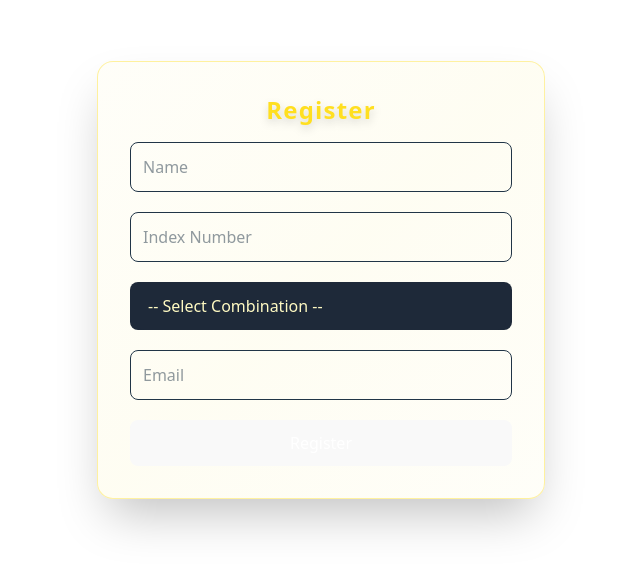
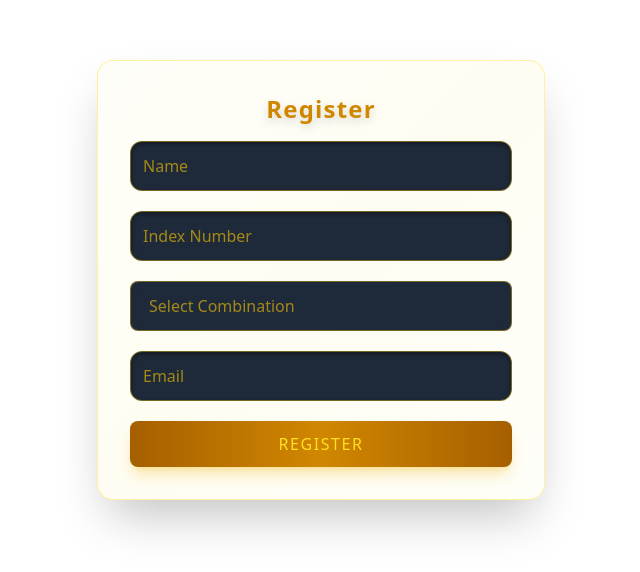
Before and after one commit to shaveenudayanga/lamitie-25, a React (Vite) app in the folder frontend/: page /register in a window 1280 px wide. Shown: the part 120-692 px from the top of the page, without its empty margins (319-959 px from the left). Built offline with nearby package versions, Linux system fonts and the light colour scheme.

Commit message:
change registration form design to lotr

```diff
--- a/frontend/src/components/Button.tsx
+++ b/frontend/src/components/Button.tsx
@@ -1,7 +1,35 @@
 const Button = ({ children, ...props }: any) => (
   <button
     {...props}
-    className="w-full bg-blue-600 text-white py-3 rounded-lg hover:bg-blue-700 transition"
+    className=" w-full
+    py-3
+    rounded-xl
+    font-extrabold
+    tracking-widest
+    uppercase
+    text-yellow-300
+
+    bg-gradient-to-r
+    from-yellow-700
+    via-yellow-600
+    to-yellow-700
+
+    border
+    border-yellow-400/60
+
+    shadow-lg
+    shadow-yellow-500/30
+
+    hover:from-yellow-600
+    hover:via-yellow-400
+    hover:to-yellow-600
+    hover:shadow-yellow-400/60
+
+    active:scale-95
+
+    transition-all
+    duration-300
+    ease-out"
   >
     {children}
   </button>
--- a/frontend/src/components/Input.tsx
+++ b/frontend/src/components/Input.tsx
@@ -1,7 +1,9 @@
-const Input = ({ ...props }) => (
+const Input = ({ className = "", ...props }: any) => (
   <input
     {...props}
-    className="w-full p-3 border rounded-lg focus:outline-none focus:ring-2 focus:ring-blue-500"
+    className={`
+      ${className}
+    `}
   />
 );
 
--- a/frontend/src/pages/Register.tsx
+++ b/frontend/src/pages/Register.tsx
@@ -47,6 +47,7 @@ const combinations = [
 ];
 
 function Register() {
+  const [loading, setLoading] = useState(false);
   const [form, setForm] = useState<StudentForm>({
     name: "",
     index_number: "",
@@ -56,10 +57,29 @@ function Register() {
 
   const handleSubmit = async (e: FormEvent) => {
     e.preventDefault();
+    setLoading(true);
     console.log("form", form);
+    try {
+      const res = await registerStudent(form);
 
-    // await registerStudent(form);
-    alert("Registered successfully");
+      // SUCCESS
+      if (res.data.success) {
+        alert(res.data.message);
+      }
+    } catch (err: any) {
+      // Axios error handling
+      const errorData = err?.response?.data;
+
+      if (errorData?.detail?.success === false) {
+        alert(errorData.detail.detail);
+      } else {
+        alert("Something went wrong. Please try again.");
+      }
+
+      console.error("Registration error:", err);
+    } finally {
+      setLoading(false);
+    }
   };
 
   const handleChange = (
@@ -68,8 +88,30 @@ function Register() {
     setForm({ ...form, [e.target.name]: e.target.value });
   };
 
-  const fieldClass =
-    "w-full p-3 bg-gray-800 text-yellow-100 placeholder-yellow-300 rounded-lg border border-yellow-300/40 focus:ring-2 focus:ring-yellow-500 focus:border-yellow-500 outline-none";
+  const fieldClass = `
+  w-full
+  p-3
+  rounded-xl
+
+  bg-gray-800
+
+  text-yellow-100
+  placeholder-yellow-400/60
+
+  border
+  border-yellow-400/40
+
+  shadow-inner
+  shadow-black/40
+
+  focus:outline-none
+  focus:ring-2
+  focus:ring-yellow-500/70
+  focus:border-yellow-400
+
+  transition-all
+  duration-300
+`;
 
   return (
     <div className="flex items-center justify-center">
@@ -77,7 +119,7 @@ function Register() {
         className="bg-gradient-to-br from-yellow-100/10 via-yellow-200/10 to-yellow-100/10 backdrop-blur-md border border-yellow-300/40 p-8 rounded-2xl shadow-2xl w-full max-w-md space-y-5"
         onSubmit={handleSubmit}
       >
-        <h2 className="text-2xl font-extrabold text-yellow-300 text-center mb-4 tracking-wider drop-shadow-lg">
+        <h2 className="text-2xl font-extrabold text-yellow-600 text-center mb-4 tracking-wider drop-shadow-lg">
           Register
         </h2>
 
@@ -86,6 +128,7 @@ function Register() {
           placeholder="Name"
           className={fieldClass}
           onChange={handleChange}
+          required
         />
 
         <Input
@@ -93,17 +136,26 @@ function Register() {
           placeholder="Index Number"
           className={fieldClass}
           onChange={handleChange}
+          required
         />
 
-        <div className="bg-gray-800 rounded-lg focus-within:ring-2 focus-within:ring-yellow-500 px-1.5">
+        <div
+          className="bg-gray-800 rounded-lg focus-within:ring-2 focus-within:ring-yellow-500 px-1.5 border
+                    border-yellow-400/40"
+        >
           <select
             name="combination"
             value={form.combination}
             onChange={handleChange}
-            className="w-full p-3 bg-gray-800 text-yellow-100 placeholder-yellow-300 rounded-lg outline-none appearance-none"
+            className="w-full p-3 bg-gray-800 rounded-xl outline-none appearance-none text-yellow-100 font-normal invalid:text-yellow-400/60 invalid:font-normal focus:text-yellow-100 transition"
+            required
           >
-            <option value="" disabled>
-              -- Select Combination --
+            <option
+              className="text-yellow-400/60 font-normal"
+              value=""
+              disabled
+            >
+              Select Combination
             </option>
             {combinations.map((combo) => (
               <option key={combo} value={combo}>
@@ -116,12 +168,44 @@ function Register() {
         <Input
           name="email"
           placeholder="Email"
-          className="bg-gray-800 text-yellow-100 placeholder-yellow-300 focus:ring-yellow-500 focus:border-yellow-500"
+          className={fieldClass}
           onChange={handleChange}
+          required
         />
 
-        <Button className="w-full bg-yellow-400 hover:bg-yellow-500 text-gray-900 font-bold py-3 rounded-lg shadow-lg transition-all duration-300">
-          Register
+        <Button
+          disabled={loading}
+          className=" w-full
+    py-3
+    rounded-xl
+    font-extrabold
+    tracking-widest
+    uppercase
+    text-yellow-300
+
+    bg-gradient-to-r
+    from-yellow-700
+    via-yellow-500
+    to-yellow-700
+
+    border
+    border-yellow-400/60
+
+    shadow-lg
+    shadow-yellow-500/30
+
+    hover:from-yellow-600
+    hover:via-yellow-400
+    hover:to-yellow-600
+    hover:shadow-yellow-400/60
+
+    active:scale-95
+
+    transition-all
+    duration-300
+    ease-out"
+        >
+          {loading ? "Registering..." : "Register"}
         </Button>
       </form>
     </div>
```
